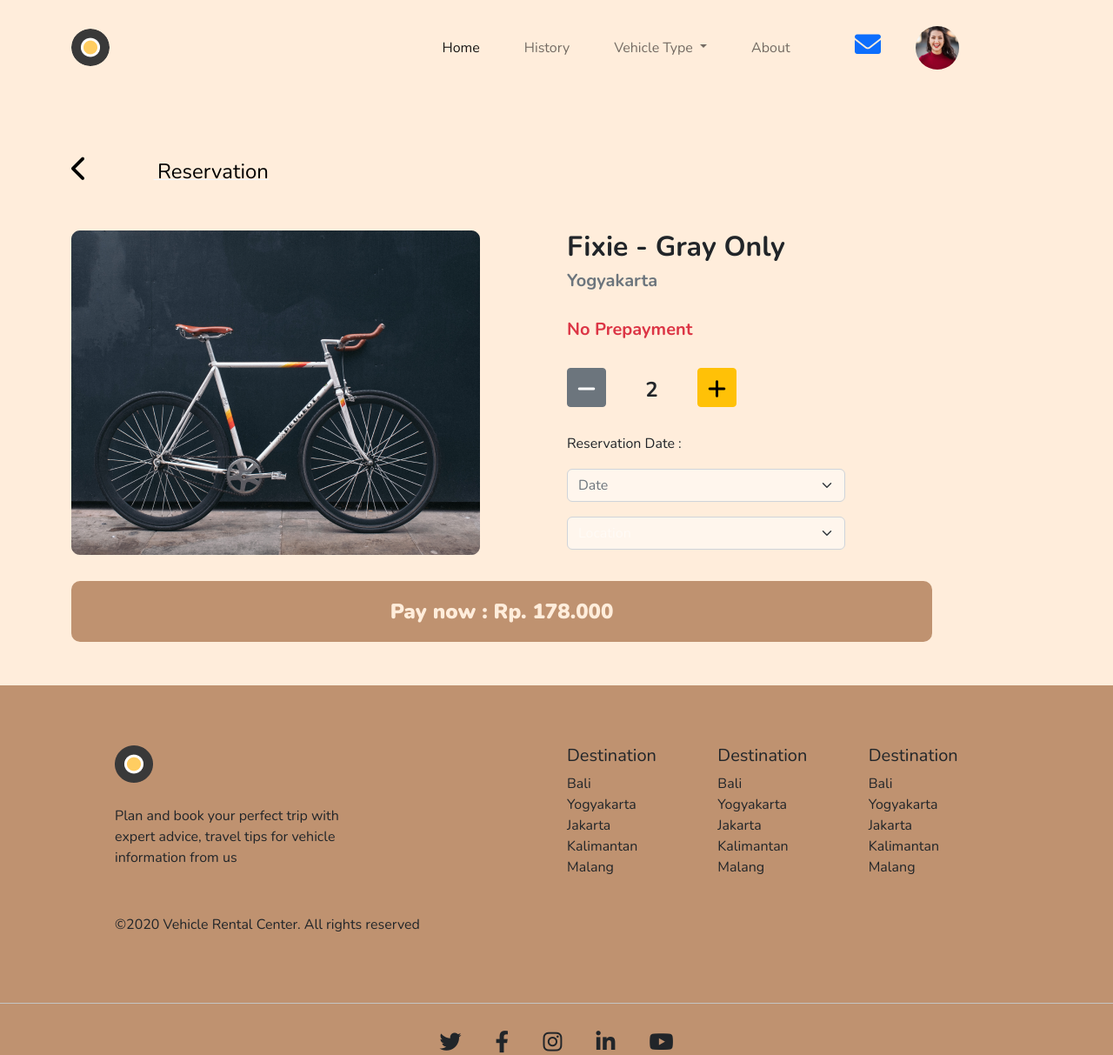
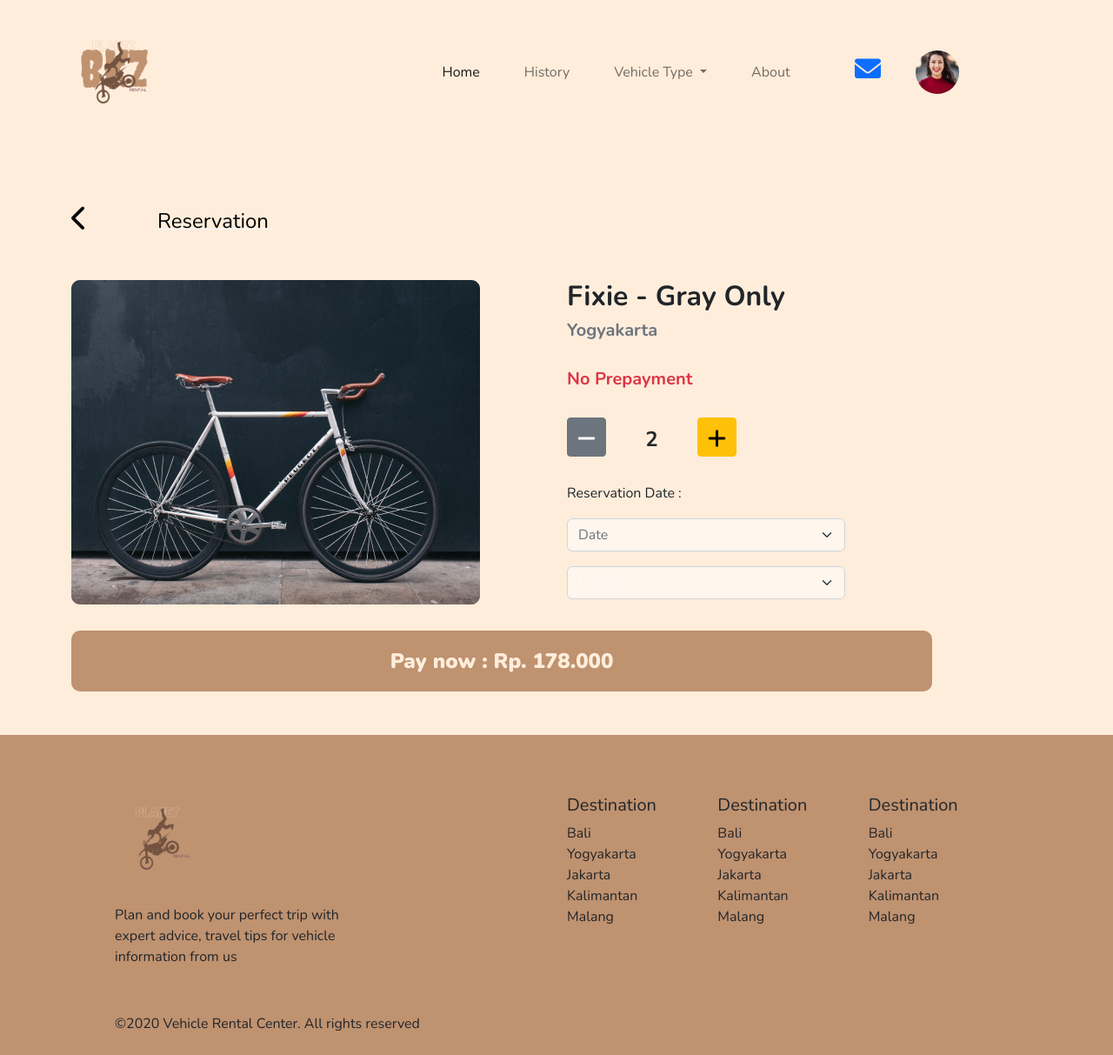
Before and after one commit to HirasParasian/BKZ-Rent-Web-Html, a website: page views/reservation.html in a window 1280 px wide. Shown: the top 1213 px of the page at 87% size. Drawn offline with nearby package versions, Linux system fonts and the light colour scheme.

Commit message:
add : new Logo

```diff
--- a/assets/style.css
+++ b/assets/style.css
@@ -254,6 +254,11 @@ display: none;
   border-radius: 10px;
   border: none;
   margin-top: 50px;
+}
+
+img .logo-bkz{
+  width: 100px;
+  height: 100px;
 }
 
 .btn-detail-fav{
--- a/helpers/footer.html
+++ b/helpers/footer.html
@@ -2,7 +2,7 @@
   <div class="row text">
     <div class="col">
       <div>
-        <img src="../assets/images/logo.png" alt="Logo" />
+        <img style="width: 100px; height: 100px;" class="logo-bkz" src="../assets/images/logo-bkz.png" alt="Logo" />
       </div>
       <div class="description">Plan and book your perfect trip with expert advice, travel tips for vehicle information
         from us</div>
--- a/helpers/navbar-after-login.html
+++ b/helpers/navbar-after-login.html
@@ -1,7 +1,8 @@
 <nav class="navbar ms-auto navbar-expand-lg navbar-light bg-transparent">
   <div class="container ">
     <a class="navbar-brand" href="">
-      <img src="../assets/images/logo.png" alt="Avatar Logo" class="rounded-pill">
+      <img style="width: 100px; height: 100px;" src="../assets/images/logo-bkz.png" alt="Avatar Logo"
+        class="logo-bkz rounded-pill">
     </a>
     <button class="navbar-toggler" type="button" data-bs-toggle="collapse" data-bs-target="#navbarSupportedContent"
       aria-controls="navbarSupportedContent" aria-expanded="false" aria-label="Toggle navigation">
```
Also changed, not shown: helpers/navbar.html (+2 -1 lines), assets/images/logo-bkz.png (added).
